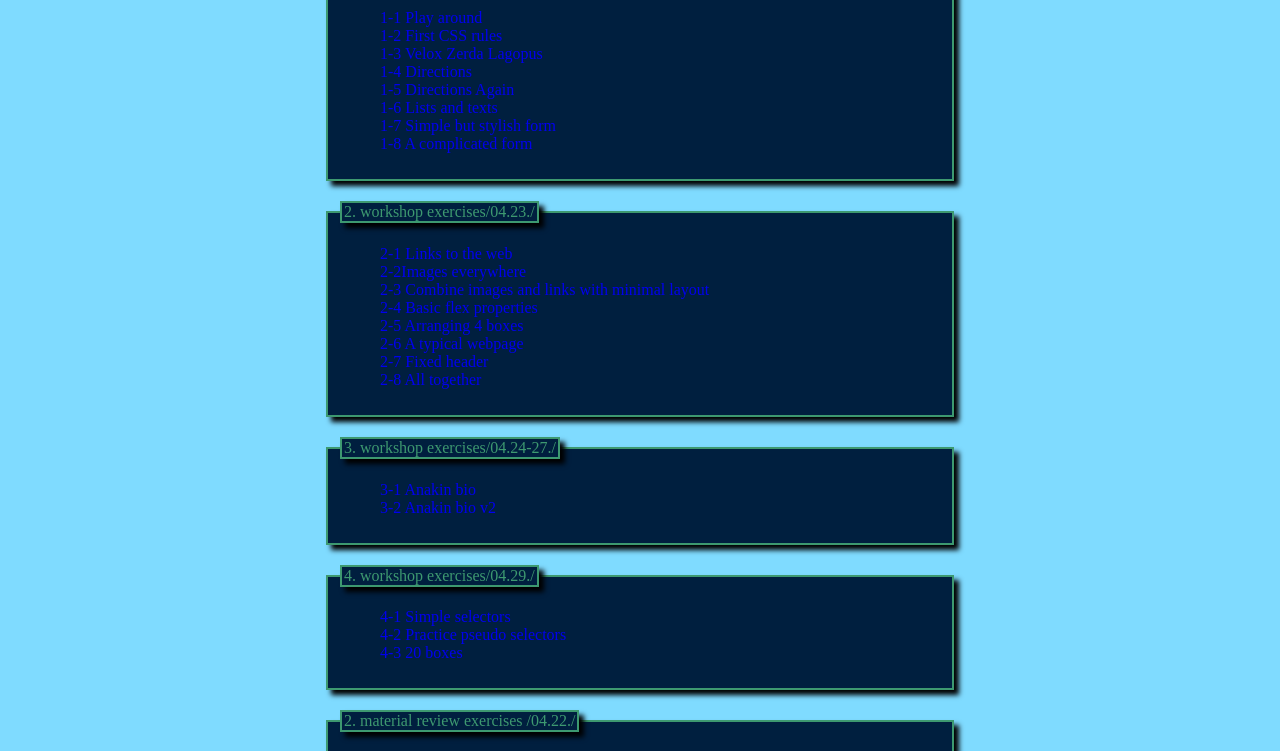
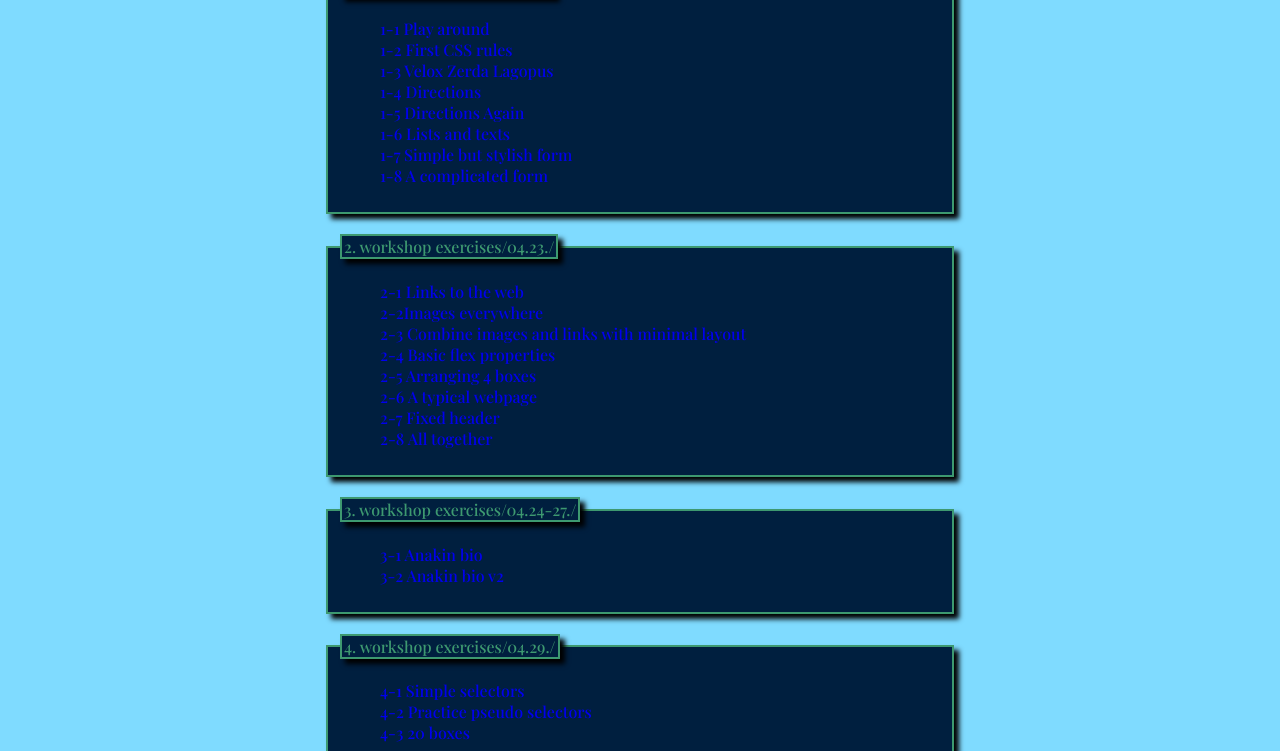
Before and after one commit to kergeKukac/StayAtHome-exercises, a plain HTML site: page index.html in a window 1280 px wide. Shown: the part 114-865 px from the top of the page. Drawn offline with nearby package versions, Linux system fonts and the light colour scheme.

Commit message:
Update index.html

```diff
--- a/index.html
+++ b/index.html
@@ -5,6 +5,7 @@
     <meta name="viewport" content="width=device-width, initial-scale=1.0">
     <title>GreenFox examples</title>
     <link rel="stylesheet" type="text/css" href="style.css">
+    <link href="https://fonts.googleapis.com/css2?family=Playfair+Display:wght@500&display=swap" rel="stylesheet">
 </head>
 <body>
     <h1>All of my GreenFox StayAtHome exercises</h1>
```
